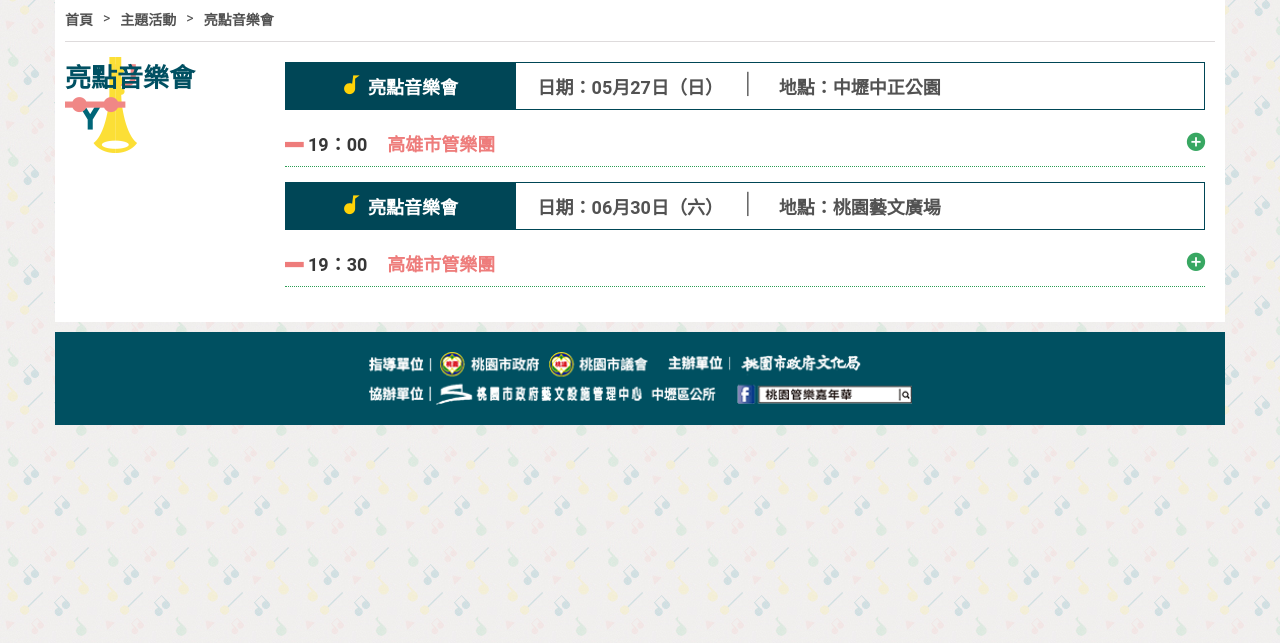
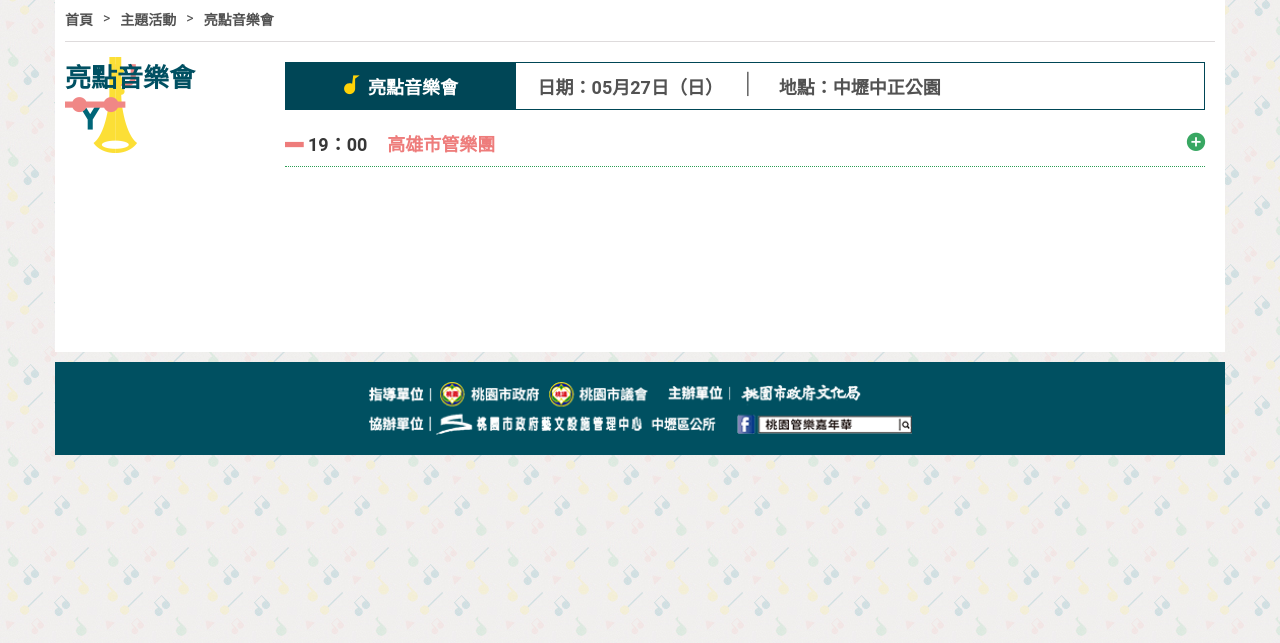
Before and after one commit to SaSaChu/musical, a plain HTML site: page theme04.html in a window 1280 px wide. Shown: the part 157-800 px from the top of the page. Drawn offline with Linux system fonts and the light colour scheme.

Commit message:
Fix html code.

```diff
--- a/scss/public.scss
+++ b/scss/public.scss
@@ -718,6 +718,11 @@ html {
       }
 
       .cent_r {
+
+        &.theme04_s {
+          padding-bottom: 150px;
+        }
+
         .theme_title {
           display: inline-block;
           width: 100%;
--- a/theme04.html
+++ b/theme04.html
@@ -100,7 +100,7 @@
             <span class='s02'>亮點音樂會</span>
           </div>
 
-          <div class='cent_r'>
+          <div class='cent_r theme04_s'>
             <!-- <p class='theme_title'>
               管樂馬拉松，邀請來自不同學校、地區、國家、文化等各路表演團隊接續表演，透過不同風格的交流，碰撞出管樂的新火花，帶給大家滿滿的能量，散發出年輕的活力與氣息。除了邀請了桃園市學校團體演出，更跨海邀請日韓姊妹市交流團隊帶來精采的表演。活動開場由國內資深且年輕、榮獲文建會或文化部多屆傑出扶植團隊的「台北青年管樂團」進行演出，還有韓國BrassTong管樂團，透過其融合打擊、亂打秀、傳統音樂、戲劇及舞蹈的跨界多樣化演出讓大家High翻天，期望帶給觀眾全新視野。
             </p> -->
@@ -148,49 +148,6 @@
 
 
 
-
-            <div class='theme_deat'>
-              <div><p class='th01'>亮點音樂會</p></div>
-              <div><p class='th01'>日期：06月30日（六）</p></div>
-              <div><p class='th01'>地點：桃園藝文廣場</p></div>
-              <!-- <div><p class='th01'>入場方式：自由入場</p></div> -->
-            </div>
-
-            <!-- 時間表內容 -->
-            <!-- 01-title -->
-            <div class='cnd_boxs'>
-              <b class='time'>19：30</b>
-              <p class='theme_type'>高雄市管樂團</p>
-              <i class='icon_open icon-add_circle'></i>
-            </div>
-            <!-- 01-內容 -->
-            <!-- 01-內容 -->
-            <div class='cnd_boxs oa_cnd_boxs'>
-              <p class='theme_dt'>
-                高雄市管樂團於2012年成立，以帶給愛樂者優質的音樂及推廣精緻管樂藝術為使命，並以「立足高雄、放眼亞太」為願景。
-                </br>˙102、103連續兩年入選『高雄市傑出演藝團隊』
-                </br>˙102年起連續五年入選『高雄市庄頭藝穗節』演出團隊
-                </br>˙104~106連續三年入選文化部「演藝團隊分級獎助計畫」
-                </br>˙107年入選國藝會「演藝團隊分級獎助專案」
-                </br>樂團成立這五年來陸續舉辦近百場的演出，為國內管樂界注入一股新活力，期許未來能持續帶給觀眾更多精彩的音樂會。
-                </br>本次「歌劇選粹~經典之夜」將以管樂團形式演繹多齣經典歌劇曲目，如《杜蘭朵公主》、《卡門》、《風流寡婦》及《波西米亞人》等，將帶給觀眾耳目一新的感受，一段城市與古典的浪漫邂逅，在2018年，桃園管樂嘉年華與您相遇。
-              </p>
-              <p class='theme_dt'>
-                <b class='theme'><img src="img/them/0501.jpg"></b>
-              </p>
-            </div>
-
-
-
-
-
-
-
-
-
-
-
-
           </div>
         </div>
       </div>
```
Also changed, not shown: table.html (+2 -2 lines), css/public.css.
